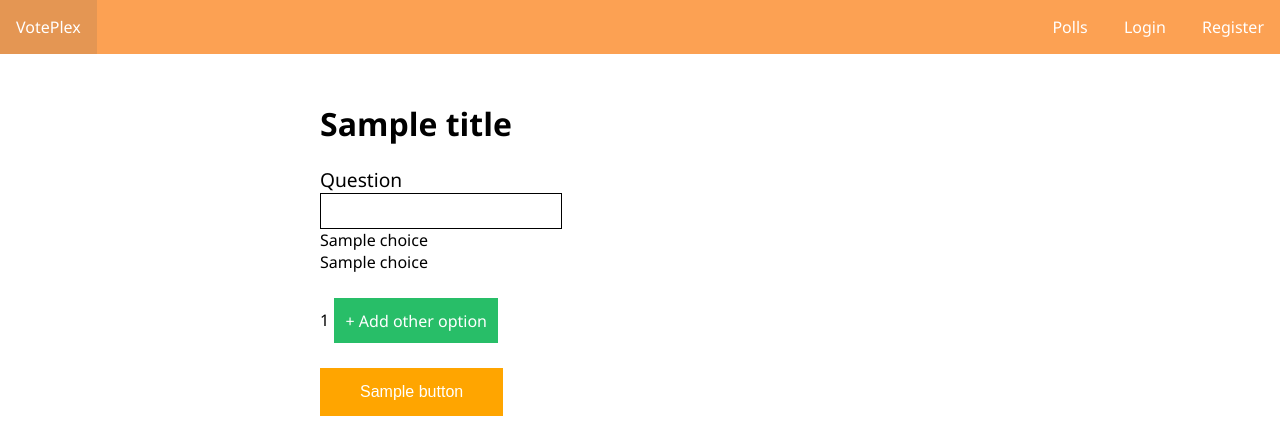
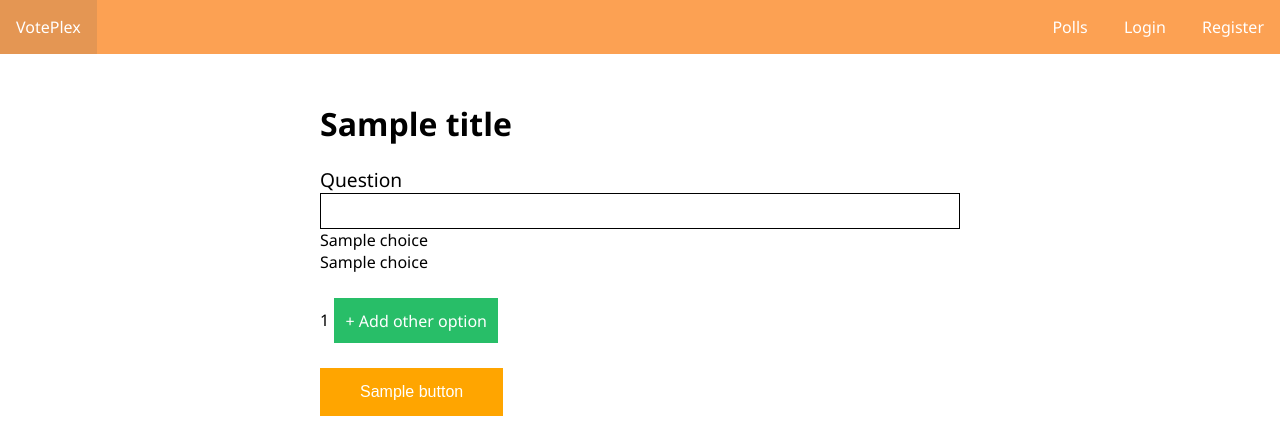
Before and after one commit to harigat/FreeCodeCamp-Polls-Project, a Django app: template polls/templates/polls/create.html in a window 1280 px wide. Shown: the top 428 px of the page. Run offline with Django 3.2, Linux system fonts and the light colour scheme; the template is opened without the code that fills it: most values are stand-ins (such as "Sample title", 1, 10 or a date in 2020); form fields are guessed from the names that the template uses.

Commit message:
Increased input width

```diff
--- a/polls/static/css/styles.css
+++ b/polls/static/css/styles.css
@@ -172,10 +172,11 @@ html body .list .nopos{
 	padding-bottom:1em
 }
 #forms input:not([type=radio]){
-	width:14em;
+	width:100%;
 	padding:0.5em;
 	font-size:1em;
 	border:1px solid black;
+	box-sizing:border-box;
 }
 
 #forms label:not([for=id_pollf-question]){
```
